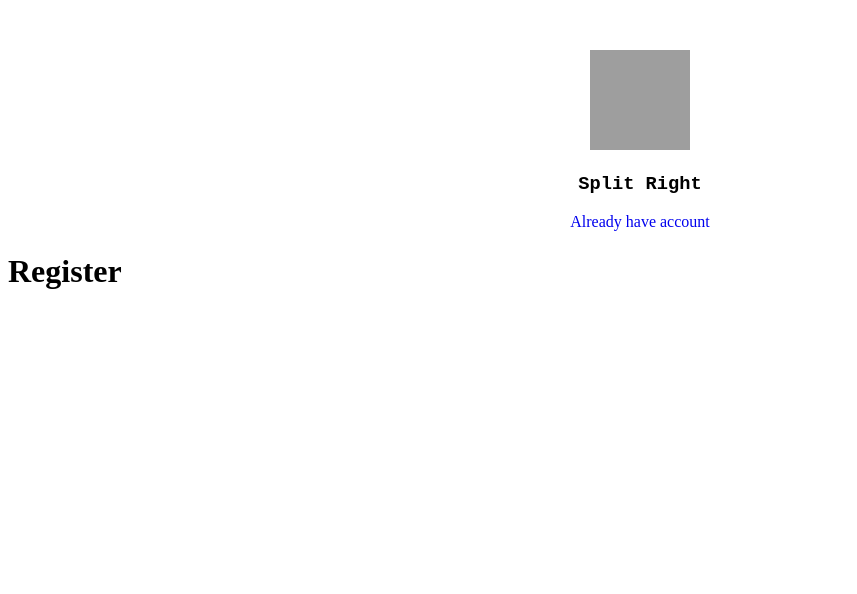
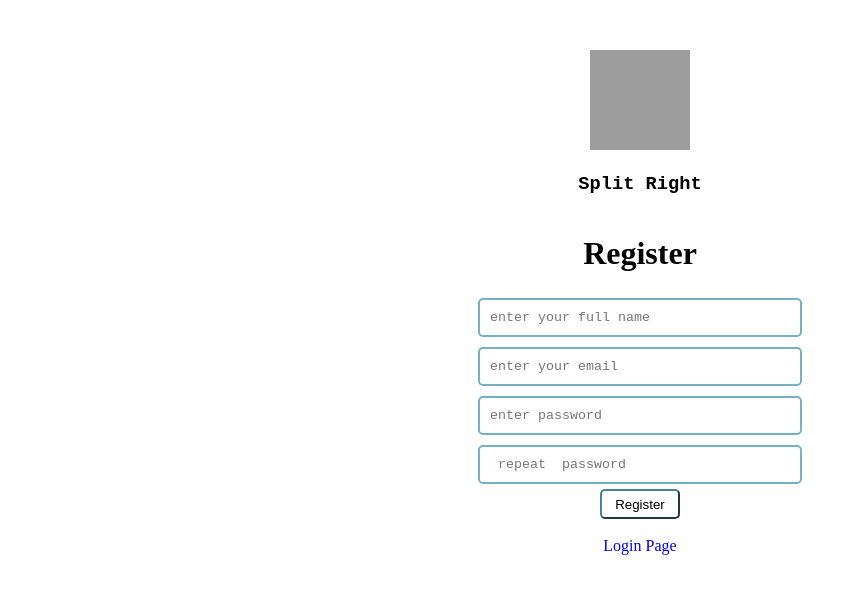
Before and after one commit to Elvisu1/Node-testas-type1, a website: page public/register.html in a window 1280 px wide. Shown: the whole page, without its empty margins (0-857 px from the left). Drawn offline with Linux system fonts and the light colour scheme; grey boxes are pictures that could not be loaded.

Commit message:
register and login

```diff
--- /dev/null
+++ b/public/JS/register.js
@@ -0,0 +1,21 @@
+console.log('reg')
+const URL = 'http://localhost:3000/users';
+
+const formEl = document.getElementById('register-form')
+
+formEl.addEventListener('submit', async(e)=>{
+e.preventDefault();
+    console.log('sending');
+    const formData = new FormData(formEl);
+    console.log('formData', Object.fromEntries(formData));
+    const resp = await fetch(`${URL}/register`,{
+        method: 'POST',
+        headers: {
+            'Content-type': 'application/json'
+        },
+        body: JSON.stringify(Object.fromEntries(formData))
+    });
+    const dataBack = await resp.json();
+    console.log('dataBack', dataBack);
+
+});
--- a/public/css/style.css
+++ b/public/css/style.css
@@ -11,10 +11,10 @@ header > h3{
 
 
 }
-header > a{
+form > a{
     text-decoration: none;
 }
-header > a:hover{
+form > a:hover{
     cursor: pointer;
     color: tomato;
 
@@ -42,3 +42,35 @@ main > h3{
 .logout > img:hover{
     transform: scale(1.1);
 }
+/*register/ login form*/
+
+form{
+    flex-wrap: wrap;
+    display: flex;
+    flex-direction: column;
+    justify-content: center;
+    align-items: center;
+
+}
+
+input{
+    font-family: monospace;
+    border-radius: 5px;
+    width: 300px;
+    border: 2px solid #76b1c7;
+    padding: 10px;
+    margin: 5px;
+
+}
+button{
+    background-color: white;
+    border-radius: 5px;
+    cursor: pointer;
+    height: 30px;
+    width: 80px;
+    border-color: #458398;
+}
+button:hover{
+    transform: scale(1.05);
+
+}
--- a/public/register.html
+++ b/public/register.html
@@ -4,13 +4,33 @@
     <meta charset="UTF-8">
     <title>Groups Page</title>
     <link rel="stylesheet" href="css/style.css">
-    <script src="./JS/main.js" defer></script>
+    <script src="./JS/register.js" defer></script>
 </head>
 <body>
 <header>
     <img src="https://cdn-icons-png.flaticon.com/512/438/438526.png">
     <h3>Split Right</h3>
-    <a href="login.html">Already have account</a>
+
 </header>
-<h1>Register</h1>
+
+
+<form id="register-form">
+    <h1>Register</h1>
+    <input id="fullName" name="full_name" type="text" placeholder="enter your full name">
+    <input id="email" type="email" name="email" placeholder="enter your email">
+    <input id="pass1" type="password" name="password" placeholder="enter password">
+    <input id="pass2" type="password" name="password" placeholder=" repeat  password">
+
+    <button type="submit" id="btn">Register</button>
+    <br>
+    <a href="login.html">Login Page</a>
+    <div class="error">
+
+    </div>
+
+
+</form>
+
+
+
 </body>
```
Also changed, not shown: public/JS/login.js (added, +21 -0 lines), public/groupsPage.html (+3 -1 lines), public/login.html (+17 -3 lines), src/API/v1/users.js (+4 -4 lines).
